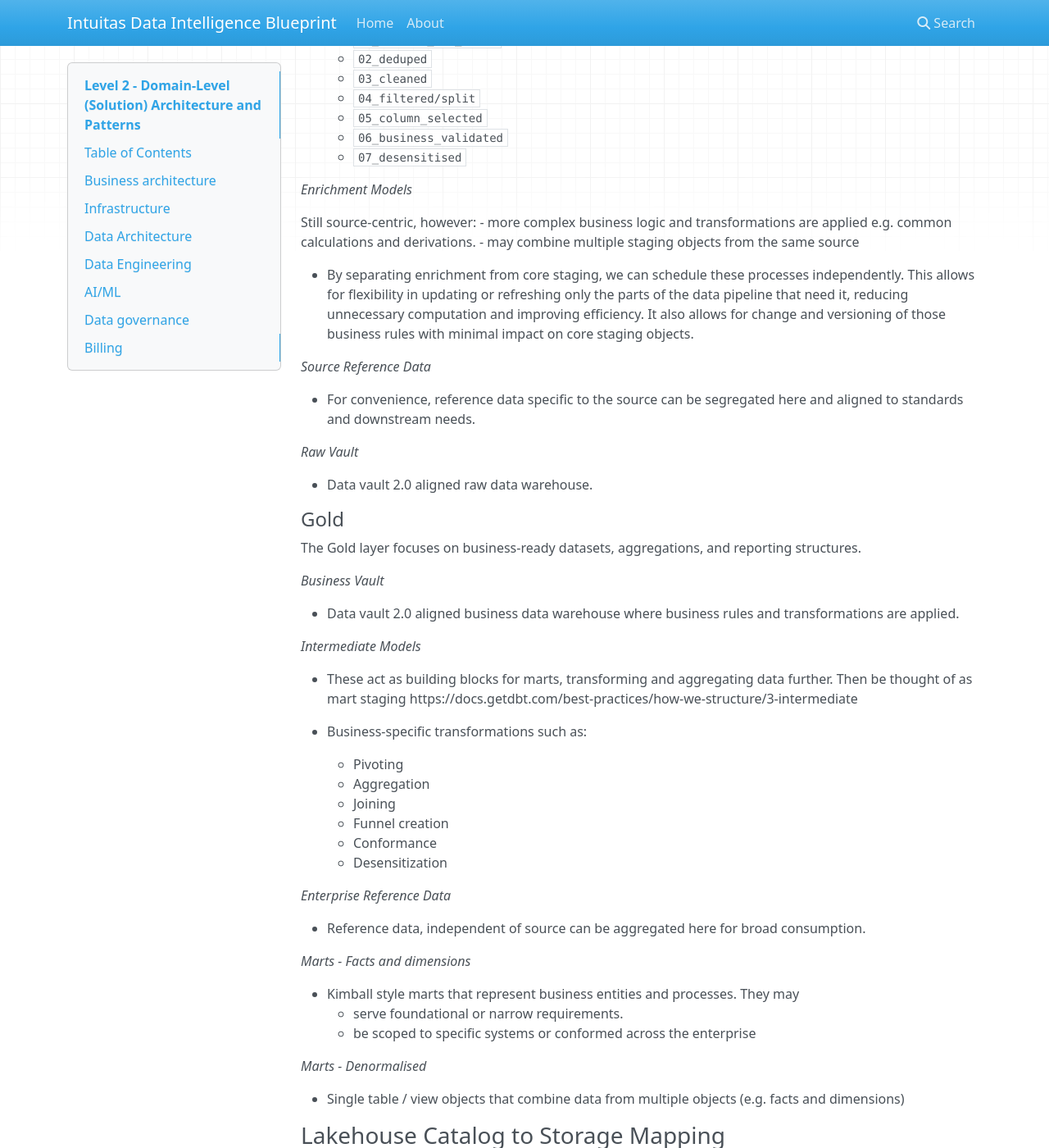
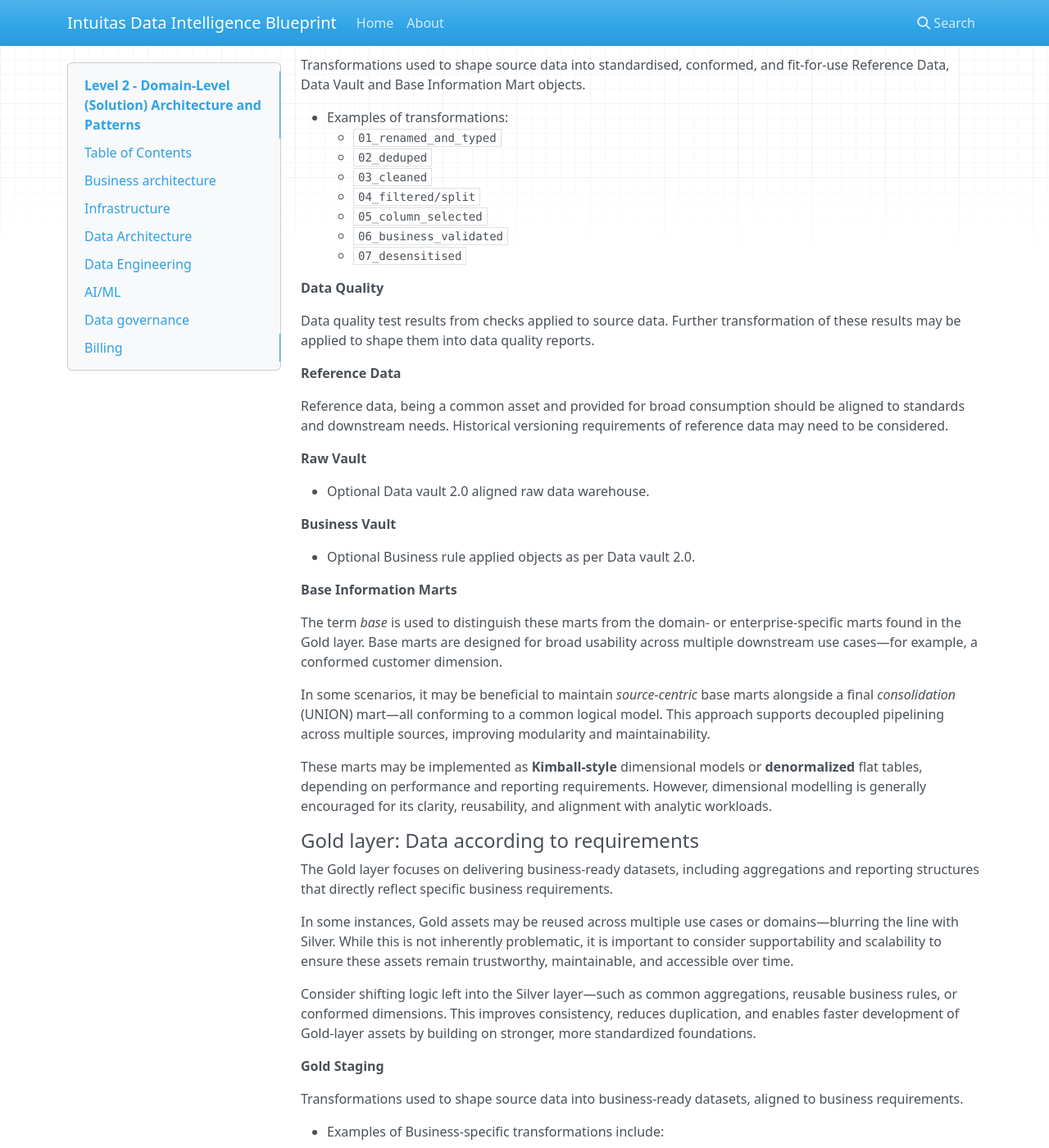
Before and after one commit to bensonchoyintuitas/intuitas_knowledgebase, an MkDocs documentation site: the page built from docs/level_2.md, in a window 1280 px wide and 1400 px high, scrolled down 8835 px. Shown: the whole window at 82% size. Built offline with MkDocs 1.6.1, drawn with Linux system fonts in a browser that asks for light colours; nearby versions of some CDN libraries; some of the changed text lies outside the part shown.

Commit message:
major update to conventions

```diff
--- a/docs/level_2.md
+++ b/docs/level_2.md
@@ -263,27 +263,31 @@ See [Bounded context](https://martinfowler.com/bliki/BoundedContext.html)
 
 Data and analytics pipelines flow through data layers and stages. Conventions vary across organisations, however the following is an effective approach:
 
+* Within each layer, data is transformed through a series of stages.
 * Top level layers follow the [Medallion architecture](https://www.databricks.com/glossary/medallion-architecture).
-* Within each layer, data is transformed through a series of stages.
 
-    - Bronze: Data according to source.
-    - Silver: Data according to business.
-    - Gold: Data according to requirements.
+    - **Bronze: Data according to source.**
+    - **Silver: Data according to business.** ([see Data and information models](level_2.md#data-and-information-models))
+    - **Gold: Data according to requirements.**
 
 <a href="../img/data_layers_and_stages.png" target="_blank">
     <img src="../img/data_layers_and_stages.png"  alt="Data layers and stages">
 </a>
 
-#### **Metadata**
+<br>
 
-Contains metadata that supports engineering and governance. This will vary depending on engineering and governance toolsets
+These map to naming standards and conventions for [Catalogs](naming_standards_and_conventions.md#catalog), [Schemas](naming_standards_and_conventions.md#schema-and-object-conventions) and [dbt](naming_standards_and_conventions.md#dbt).
+
+#### **Metadata layer**
+
+Contains engineering and governance of data managed within the platform. The format of this will vary depending on the choice of engineering and governance toolsets and associated metamodels within the solution as well as across the broader enterprise.  [see Enterprise Metadata Architecture](level_1.md#enterprise-metadata-architecture)
 
 
-#### **Bronze**
+#### **Bronze layer: Data according to source**
 
-The Bronze layer stores raw, immutable data as it is ingested from source systems.
+The Bronze layer stores raw, immutable data as it is ingested from source systems. The choice of persistence level will depend on requirements.
 
-*(Persistent) Landing*
+**(Persistent) Landing**
 
 - Initial storage area for raw data from source systems.
 - Stores raw events as JSON or CDC/tabular change records.
@@ -294,14 +298,14 @@ The Bronze layer stores raw, immutable data as it is ingested from source system
     - Append-only immitable data.
     - Schema changes tracked but not enforced
 
-*ODS (Operational Data Store)*
+**ODS (Operational Data Store)**
 
 - Current state of source system data with latest changes applied.
     - Maintains latest version of each record
     - Supports merge operations for change data capture (CDC)
     - Preserves source system relationships
 
-*PDS (Persistent Data Store)*
+**PDS (Persistent Data Store)**
 
 - Historical storage of all changes over time.
     - Append-only for all changes
@@ -310,17 +314,15 @@ The Bronze layer stores raw, immutable data as it is ingested from source system
     - As these may be available in landing - may be realised through views over landing
 
 
-#### **Silver**
-The Silver layer is source centric and focuses on transforming raw data into cleaned, enriched, and validated datasets.
+#### **Silver layer: Data according to business**
+The Silver layer focuses on transforming raw data into cleaned, enriched, and validated datasets. These datasets are aligned with broadly accepted business standards and models, making them suitable for a range of downstream requirements.
 
-*Base Models*
-
-- Representation of source data with no changes. Used as a foundation for staging models as well as data quality checks.
+While some interpretations consider Silver to be primarily *source-centric*, this blueprint adopts a more flexible approach—allowing for integration and harmonization of assets across multiple data sources.
 
 
-*Staging Models*
+**Silver Staging**
 
-- Source-system and object centric transformations that are core to all downstream consumption.
+Transformations used to shape source data into standardised, conformed, and fit-for-use Reference Data, Data Vault and Base Information Mart objects.
 
 - Examples of transformations:
     - `01_renamed_and_typed`
@@ -331,55 +333,60 @@ The Silver layer is source centric and focuses on transforming raw data into cle
     - `06_business_validated`
     - `07_desensitised`
 
-*Enrichment Models*
+**Data Quality**
 
-Still source-centric, however:
-- more complex business logic and transformations are applied e.g. common calculations and derivations.
-- may combine multiple staging objects from the same source
+Data quality test results from checks applied to source data. Further transformation of these results may be applied to shape them into data quality reports.
 
-- By separating enrichment from core staging, we can schedule these processes independently. This allows for flexibility in updating or refreshing only the parts of the data pipeline that need it, reducing unnecessary computation and improving efficiency. It also allows for change and versioning of those business rules with minimal impact on core staging objects.
+**Reference Data**
 
-*Source Reference Data*
+Reference data, being a common asset and provided for broad consumption should be aligned to standards and downstream needs. Historical versioning requirements of reference data may need to be considered.
 
-- For convenience, reference data specific to the source can be segregated here and aligned to standards and downstream needs.
+**Raw Vault**
 
-*Raw Vault*
+- Optional Data vault 2.0 aligned raw data warehouse.
 
-- Data vault 2.0 aligned raw data warehouse.
+**Business Vault**
 
-#### **Gold**
+- Optional Business rule applied objects as per Data vault 2.0.
 
-The Gold layer focuses on business-ready datasets, aggregations, and reporting structures.
+**Base Information Marts**
 
-*Business Vault*
+The term *base* is used to distinguish these marts from the domain- or enterprise-specific marts found in the Gold layer. Base marts are designed for broad usability across multiple downstream use cases—for example, a conformed customer dimension.
 
-- Data vault 2.0 aligned business data warehouse where business rules and transformations are applied.
+In some scenarios, it may be beneficial to maintain *source-centric* base marts alongside a final *consolidation* (UNION) mart—all conforming to a common logical model. This approach supports decoupled pipelining across multiple sources, improving modularity and maintainability.
 
-*Intermediate Models*
+These marts may be implemented as **Kimball-style** dimensional models or **denormalized** flat tables, depending on performance and reporting requirements. However, dimensional modelling is generally encouraged for its clarity, reusability, and alignment with analytic workloads.
 
-- These act as building blocks for marts, transforming and aggregating data further. Then be thought of as mart staging  https://docs.getdbt.com/best-practices/how-we-structure/3-intermediate
+#### **Gold layer: Data according to requirements**
 
-- Business-specific transformations such as:
-    - Pivoting
-    - Aggregation
-    - Joining
-    - Funnel creation
-    - Conformance
-    - Desensitization
+The Gold layer focuses on delivering business-ready datasets, including aggregations and reporting structures that directly reflect specific business requirements.
 
-*Enterprise Reference Data*
+In some instances, Gold assets may be reused across multiple use cases or domains—blurring the line with Silver. While this is not inherently problematic, it is important to consider supportability and scalability to ensure these assets remain trustworthy, maintainable, and accessible over time.
 
-- Reference data, independent of source can be aggregated here for broad consumption.
+Consider shifting logic left into the Silver layer—such as common aggregations, reusable business rules, or conformed dimensions. This improves consistency, reduces duplication, and enables faster development of Gold-layer assets by building on stronger, more standardized foundations.
 
-*Marts - Facts and dimensions*
+**Gold Staging**
 
-- Kimball style marts that represent business entities and processes. They may
-    * serve foundational or narrow requirements.
-    * be scoped to specific systems or conformed across the enterprise
+Transformations used to shape source data into business-ready datasets, aligned to business requirements.
 
-*Marts - Denormalised*
+- Examples of Business-specific transformations include:
+    - `Pivoting`
+    - `Aggregation`
+    - `Joining`
+    - `Conformance`
+    - `Desensitization`
 
-- Single table / view objects that combine data from multiple objects (e.g. facts and dimensions)
+- While dbt best practices use the term *'Intermediates'* as reuseable building blocks for marts, this is considered a form of staging and are hence optional under this blueprint. https://docs.getdbt.com/best-practices/how-we-structure/3-intermediate
+
+
+**Business Information Marts (Requirement Specific)**
+The term 'business' here is use to distinguish marts in this layer from marts in the Silver layer. These marts are designed for a defined requirement. *e.g. sales fact aggregated by region.*
+
+These marts may be Kimball or denormalised flat tables depending on requirements; although Kimball dimensional models are encouraged.
+
+A solution served to the consumption layer is likely to contain a mix of Silver and Gold mart objects. e.g:
+- silver.dim_customer
+- gold.fact_sales_aggregated_by_region
 
 
 ### Lakehouse Catalog to Storage Mapping
```
Also changed, not shown: docs/level_1.md (+36 -36 lines), docs/naming_standards_and_conventions.md (+116 -99 lines), docs/img/dbt-chained-lineage.png (added).
